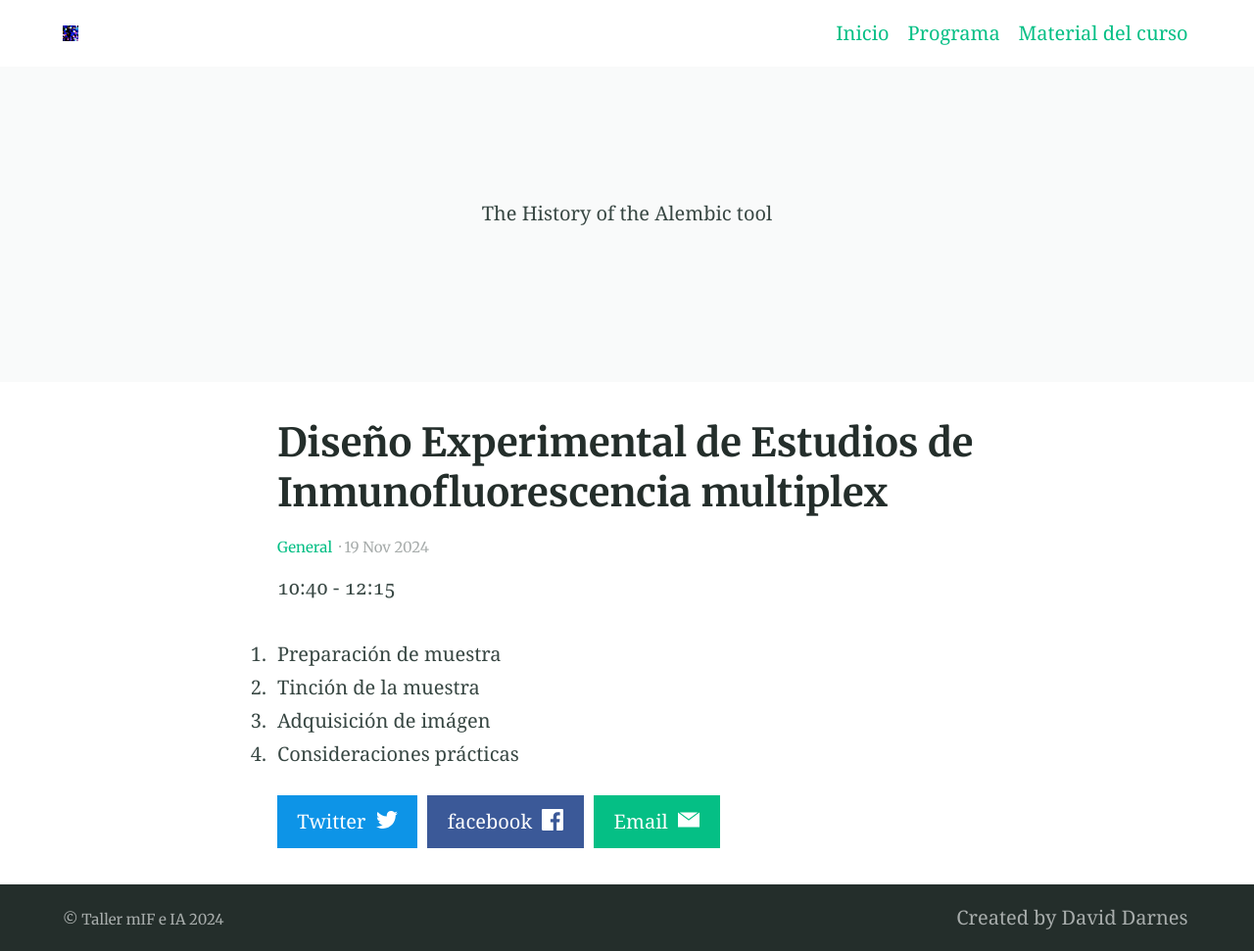
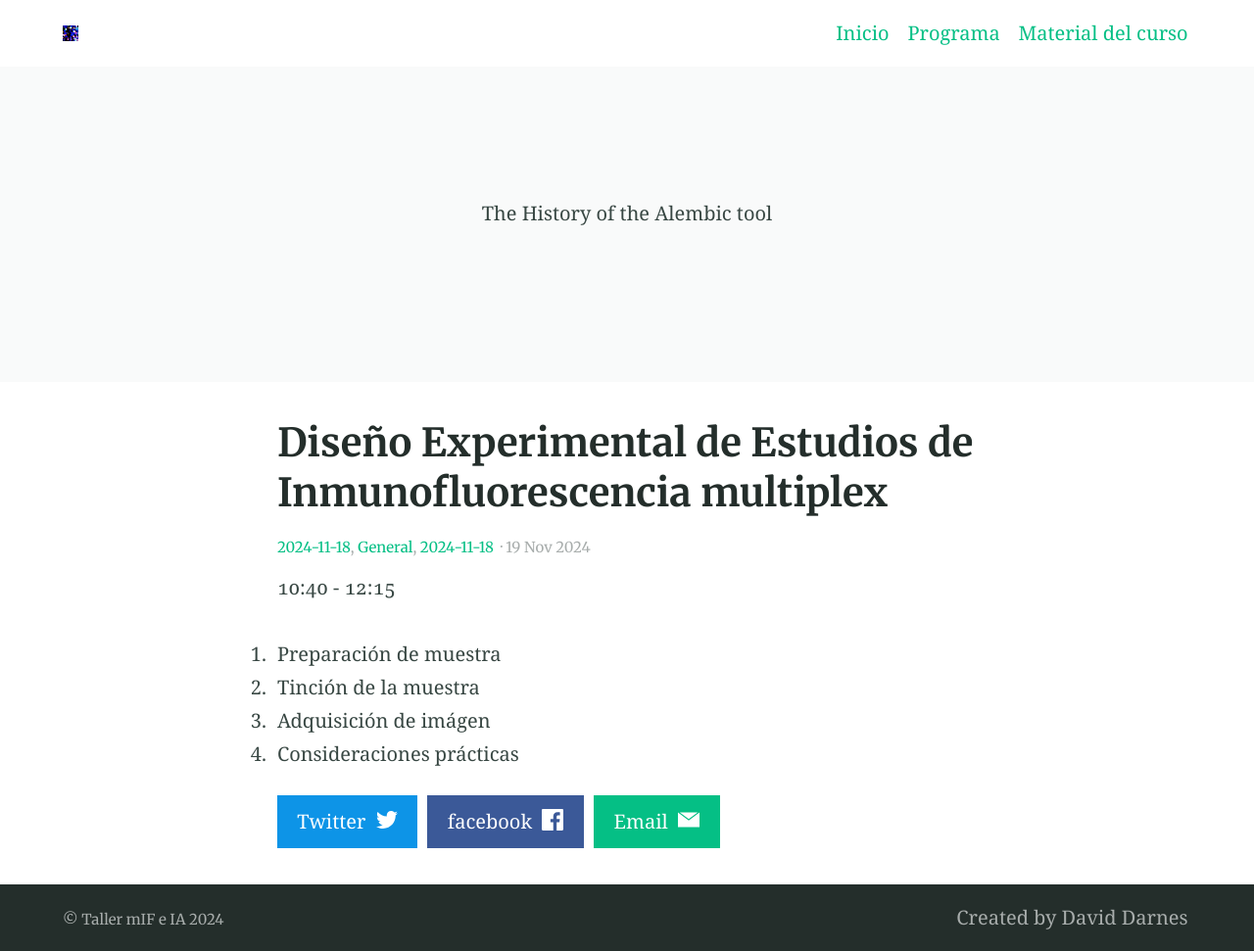
Before and after one commit to acnilo/202411_LNMA_IA-mIF, a Jekyll site: the page built from _posts/2024-11-19-day2.md, in a window 1280 px wide. Shown: the whole page at 98% size. Built offline with Jekyll 4.4.1, drawn with Linux system fonts in a browser that asks for light colours.

Commit message:
Update 2024-11-19-day2.md

```diff
--- a/_posts/2024-11-19-day2.md
+++ b/_posts/2024-11-19-day2.md
@@ -1,6 +1,7 @@
 ---
 title: Diseño Experimental de Estudios de Inmunofluorescencia multiplex
 categories:
+- 2024-11-18
 - General
 feature_text: |
   The History of the Alembic tool
```
